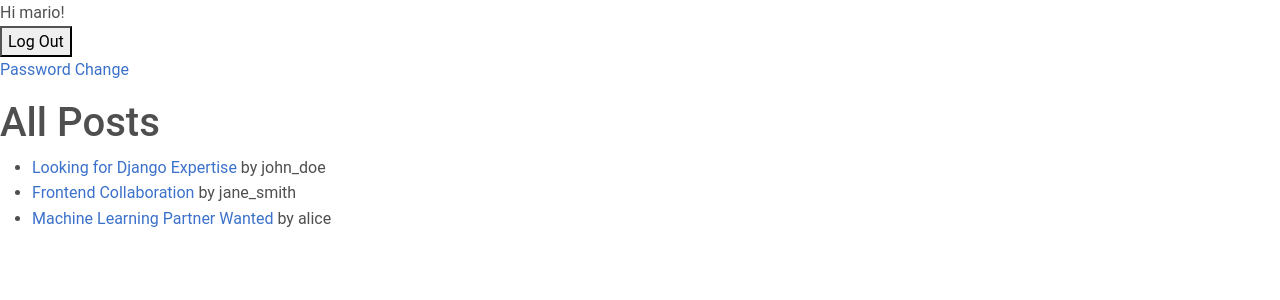
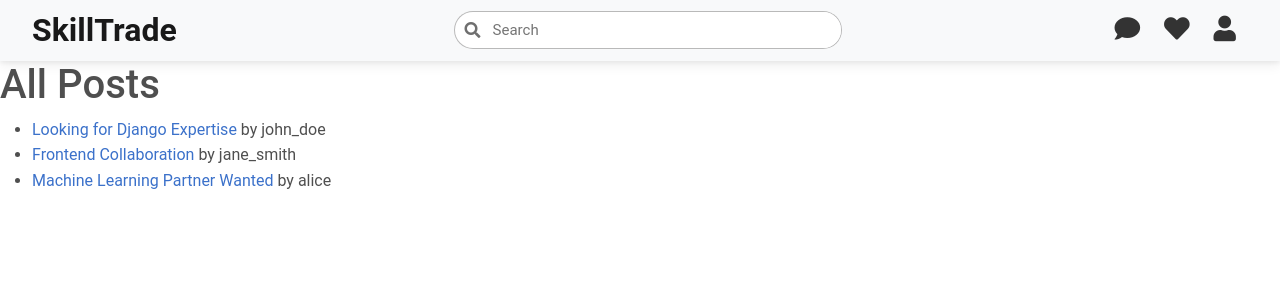
Before and after one commit to Emanuel532/proiect-tw, a Django app: page / in a window 1280 px wide. Shown: the top 300 px of the page. Run offline with Django 5.2, Linux system fonts and the light colour scheme; a user stored in the database is signed in; data comes from the database, SQL or seed files in the repository; some libraries are stand-ins or nearby versions.

Commit message:
added navbar and skeleton of pages

```diff
--- a/skilltrade/skilltrade/urls.py
+++ b/skilltrade/skilltrade/urls.py
@@ -47,4 +47,7 @@ urlpatterns = [
     path("accounts/", include("accounts.urls")),
     path("accounts/", include("django.contrib.auth.urls")),
     path("", views.home, name="home"),
+    path("messages", views.messages, name="messages"),
+    path("account", views.account, name="account"),
+    path("requests", views.requests, name="requests"),
 ]
--- /dev/null
+++ b/skilltrade/skilltrade_aplicatie/static/styles/nav.css
@@ -0,0 +1,88 @@
+/* Basic navbar styles */
+.navbar {
+    display: flex;
+    justify-content: space-between;
+    align-items: center;
+    padding: 0 2em;
+    background-color: #f8f9fa;
+}
+
+/* Navbar brand */
+.navbar-brand {
+    font-weight: bold;
+    font-size: 2em;
+}
+
+.navbar-brand:hover {
+    color: #007bff;
+}
+
+
+.search-wrapper {
+    display: flex;
+    border: 1px solid rgba(0, 0, 0, 0.276);
+    align-items: stretch;
+    border-radius: 50px;
+    background-color: #fff;
+    overflow: hidden;
+    max-width: 400px;
+
+}
+
+#search {
+    border: none;
+    width: 350px;
+    font-size: 15px;
+}
+
+#search:focus {
+    outline: none;
+}
+
+.search-icon {
+    margin: 10px;
+    color: rgba(0, 0, 0, 0.564);
+}
+
+
+.icons {
+    display: flex;
+    align-items: center;
+}
+
+.icon {
+    margin: 0 12px;
+    font-size: 1.2em;
+    color: #333;
+    text-decoration: none;
+}
+
+.icon:hover {
+    color: #007bff;
+}
+
+/* Responsive adjustments for smaller screens */
+@media (max-width: 768px) {
+    .search-wrapper {
+        width: 200px;
+    }
+
+    .icon {
+        margin: 0 10px;
+        font-size: 1em;
+    }
+
+    .navbar-brand {
+        font-size: 1.4em;
+    }
+
+    .navbar {
+        padding: 0.5em 1em;
+    }
+}
+
+@media (max-width: 576px) {
+    .search-wrapper {
+        width: 150px;
+    }
+}
--- a/skilltrade/skilltrade_aplicatie/static/styles/style.css
+++ /dev/null
@@ -1,4 +0,0 @@
-body {
-    background-color: black;
-    color: black;
-}
--- a/skilltrade/skilltrade_aplicatie/views.py
+++ b/skilltrade/skilltrade_aplicatie/views.py
@@ -5,10 +5,25 @@ from .modele.skills_models import Skill
 from .models import Post
 
 
-# Create your views here.
+# Pages
 def home(request):
     posts = Post.objects.all()
-    return render(request, "home.html", {"posts": posts})
+    return render(request, "home_pages/main.html", {"posts": posts})
+
+
+def messages(request):
+    return render(request, "main_pages/messages.html")
+
+
+def account(request):
+    return render(request, "main_pages/account.html")
+
+
+def requests(request):
+    return render(request, "main_pages/requests.html")
+
+
+# API
 
 
 def post_by_id(request, post_id):
--- a/skilltrade/templates/base.html
+++ b/skilltrade/templates/base.html
@@ -4,20 +4,28 @@
 <head>
   <meta charset="utf-8">
   <title>{% block title %}Base page{% endblock %}</title>
-  <link href="https://cdn.jsdelivr.net/npm/bootstrap@5.3.3/dist/css/bootstrap.min.css" rel="stylesheet" integrity="sha384-QWTKZyjpPEjISv5WaRU9OFeRpok6YctnYmDr5pNlyT2bRjXh0JMhjY6hW+ALEwIH" crossorigin="anonymous">
-  <script src="https://cdn.jsdelivr.net/npm/bootstrap@5.3.3/dist/js/bootstrap.bundle.min.js" integrity="sha384-YvpcrYf0tY3lHB60NNkmXc5s9fDVZLESaAA55NDzOxhy9GkcIdslK1eN7N6jIeHz" crossorigin="anonymous"></script>
+
+  {% load static %}
+
+  <link href="https://cdn.jsdelivr.net/npm/bootstrap@5.3.3/dist/css/bootstrap.min.css" rel="stylesheet"
+    integrity="sha384-QWTKZyjpPEjISv5WaRU9OFeRpok6YctnYmDr5pNlyT2bRjXh0JMhjY6hW+ALEwIH" crossorigin="anonymous">
+  <script src="https://cdn.jsdelivr.net/npm/bootstrap@5.3.3/dist/js/bootstrap.bundle.min.js"
+    integrity="sha384-YvpcrYf0tY3lHB60NNkmXc5s9fDVZLESaAA55NDzOxhy9GkcIdslK1eN7N6jIeHz"
+    crossorigin="anonymous"></script>
   <link rel="stylesheet" href="https://cdnjs.cloudflare.com/ajax/libs/font-awesome/4.7.0/css/font-awesome.min.css">
-  <link
-  href="https://cdnjs.cloudflare.com/ajax/libs/mdb-ui-kit/6.3.0/mdb.min.css"
-  rel="stylesheet"
-/>
-<script
-  src="https://cdnjs.cloudflare.com/ajax/libs/mdb-ui-kit/6.3.0/mdb.min.js"
-></script>
+  <link href="https://cdnjs.cloudflare.com/ajax/libs/mdb-ui-kit/6.3.0/mdb.min.css" rel="stylesheet" />
+  <link rel="stylesheet" href="https://cdnjs.cloudflare.com/ajax/libs/font-awesome/5.15.4/css/all.min.css">
+
+
+
+  <link rel="stylesheet" href="{% static 'styles/nav.css' %}">
+
+  <script src="https://cdnjs.cloudflare.com/ajax/libs/mdb-ui-kit/6.3.0/mdb.min.js"></script>
 
 </head>
 
 <body>
+  {% include 'widgets/navbar.html' %}
   <main>
     {% block content %}
     {% endblock %}
--- a/skilltrade/templates/home.html
+++ /dev/null
@@ -1,29 +0,0 @@
-{% extends "base.html" %}
-
-{% block title %}Landing Page/HomePage{% endblock %}
-
-{% block content %}
-{% if user.is_authenticated %}
-Hi {{ user.username }}!
-
-<!-- poate asta e util pe /profile, momentan las aici-->
-<form action="{% url 'logout' %}" method="post">
-  {% csrf_token %}
-  <button type="submit">Log Out</button>
-</form>
-<p><a href="{% url 'password_change' %}">Password Change</a></p>
-{% else %}
-<p>You are not logged in</p>
-<a href="{% url 'login' %}">Log In</a>
-<a href="{% url 'signup' %}">Sign Up</a>
-{% endif %}
-
-<h1>All Posts</h1>
-<ul>
-  {% for post in posts %}
-  <li>
-    <a href="{% url 'post_by_id' post.id %}">{{ post.title }}</a> by {{ post.author.username }}
-  </li>
-  {% endfor %}
-</ul>
-{% endblock %}
--- /dev/null
+++ b/skilltrade/templates/home_pages/home.html
@@ -0,0 +1,18 @@
+{% extends "base.html" %}
+
+{% block title %}SkillTrade{% endblock %}
+
+
+
+{% block content %}
+
+
+<h1>All Posts</h1>
+<ul>
+  {% for post in posts %}
+  <li>
+    <a href="{% url 'post_by_id' post.id %}">{{ post.title }}</a> by {{ post.author.username }}
+  </li>
+  {% endfor %}
+</ul>
+{% endblock %}
--- /dev/null
+++ b/skilltrade/templates/home_pages/main.html
@@ -0,0 +1,5 @@
+{% if user.is_authenticated %}
+{% include "home_pages/home.html" %}
+{% else %}
+{% include "home_pages/landing.html" %}
+{% endif %}
--- /dev/null
+++ b/skilltrade/templates/widgets/navbar.html
@@ -0,0 +1,29 @@
+<nav class="navbar">
+    <!-- Left side: SkillTrade -->
+    <a class="navbar-brand" href="/">SkillTrade</a>
+
+    <!-- Center: Search bar with icon -->
+    <form class="search-wrapper">
+
+
+        <i class="search-icon fas fa-search"></i>
+
+        <input type="text" id="search" class="search-input" placeholder="Search">
+
+
+
+    </form>
+
+    <!-- Right side: Icons in a row -->
+    <div class="icons">
+        <a href="/messages" class="icon">
+            <i class="fas fa-comment fa-lg"></i> <!-- Message icon -->
+        </a>
+        <a href="/requests" class="icon">
+            <i class="fas fa-heart fa-lg"></i> <!-- Heart icon -->
+        </a>
+        <a href="/account" class="icon">
+            <i class="fas fa-user fa-lg"></i> <!-- Person icon -->
+        </a>
+    </div>
+</nav>
```
Also changed, not shown: skilltrade/templates/home_pages/landing.html (added, +15 -0 lines), skilltrade/templates/landing.html (deleted, +0 -10 lines), skilltrade/templates/main_pages/account.html (added, +17 -0 lines), skilltrade/templates/main_pages/messages.html (added, +9 -0 lines), skilltrade/templates/main_pages/requests.html (added, +9 -0 lines), skilltrade/db.sqlite3, skilltrade/skilltrade_aplicatie/static/assets/search.svg (added).
